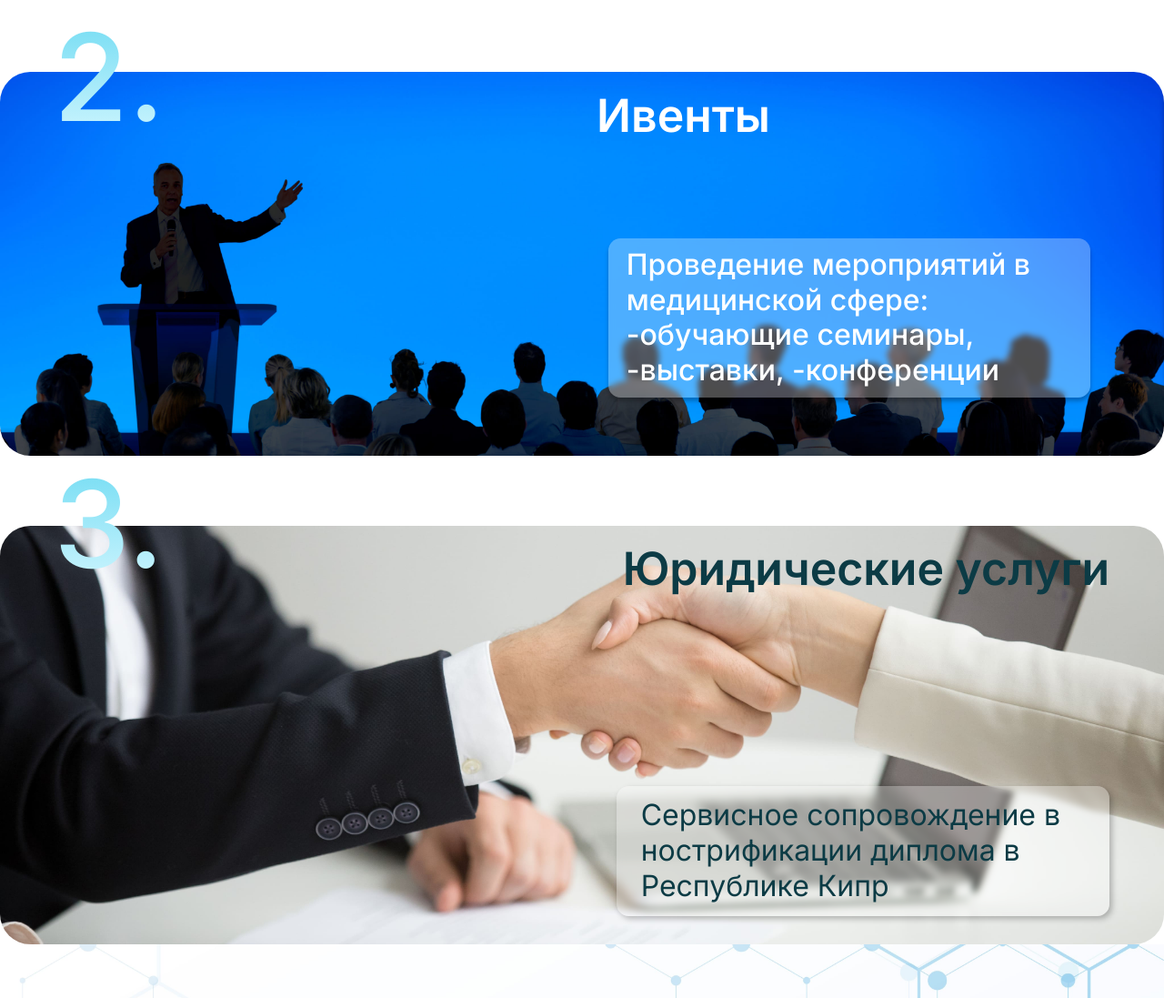
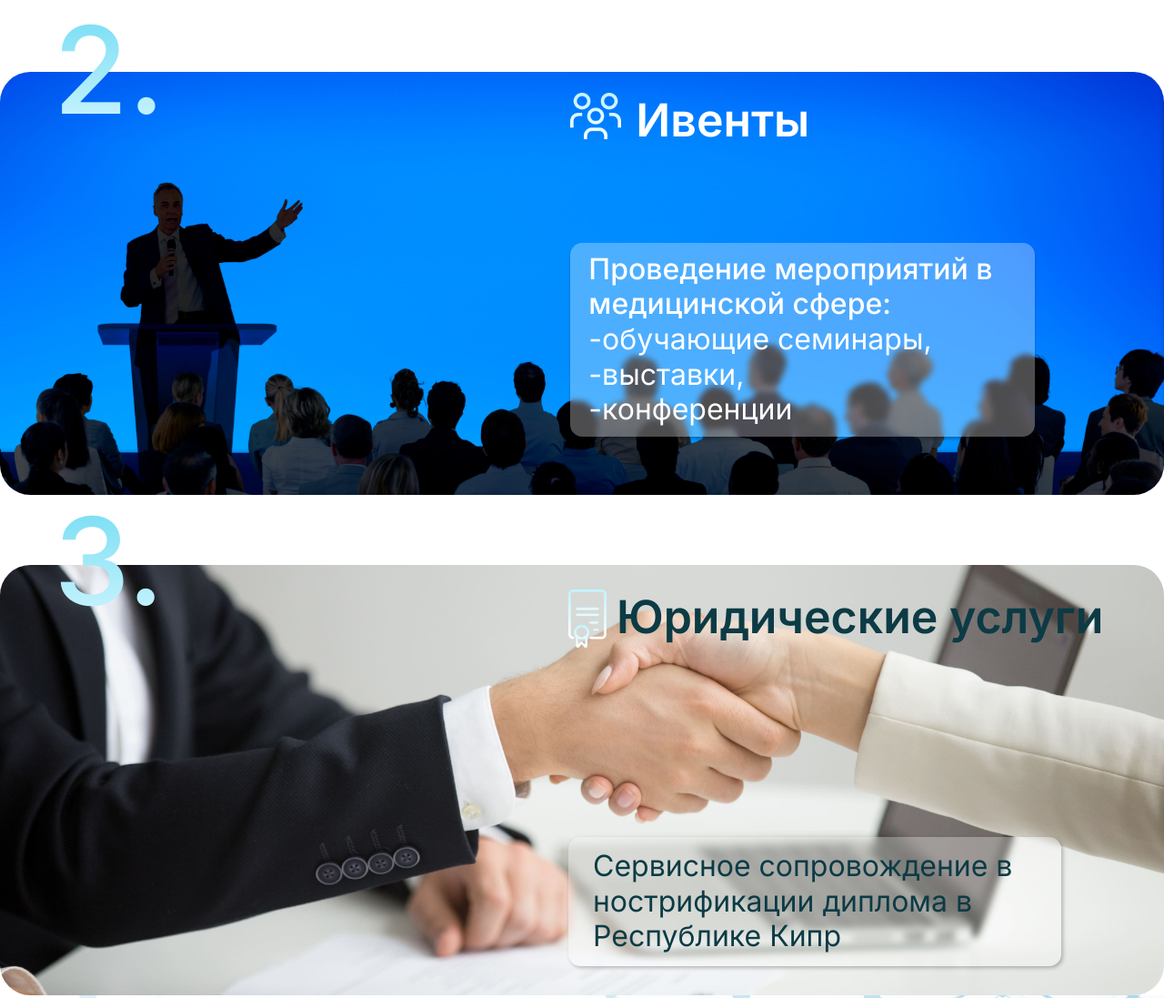
Before and after one commit to salmanbahaev/medicalsite, a plain HTML site: page index.html in a window 1280 px wide. Shown: the part 1412-2509 px from the top of the page at 91% size. Drawn offline with nearby package versions, Linux system fonts and the light colour scheme.

Commit message:
fixed errors

```diff
--- a/css/style.scss
+++ b/css/style.scss
@@ -82,8 +82,6 @@
     &__en {
         color: rgba(245, 253, 255, 0.8);
     }
-
-    &__slesh {}
 }
 
 .block2 {
@@ -151,8 +149,6 @@
         }
     }
 
-    &__image {}
-
     &__list-kadrov {
         margin-bottom: calc((100vw / 1920) * 34);
         padding-top: calc((100vw / 1920) * 15);
@@ -163,7 +159,7 @@
         font-size: calc((100vw / 1920) * 48);
         color: #0C3B45;
         background: rgba(255, 255, 255, 0.4);
-        box-shadow: 3px 3px 6px rgba(0, 0, 0, 0.25);
+        box-shadow: calc((100vw / 1920) * 3) calc((100vw / 1920) * 3) calc((100vw / 1920) * 6) rgba(0, 0, 0, 0.25);
         backdrop-filter: blur(3px);
         border-radius: calc((100vw / 1920) * 20);
 
@@ -211,14 +207,19 @@
         flex-direction: column;
     }
 
+    &__content {
+        align-self: flex-end;
+        max-width: calc((100vw / 1920) * 796);
+        margin-right: calc((100vw / 1920) * 92);
+    }
+
     &__title {
         align-self: center;
         display: flex;
         font-weight: 600;
         font-size: calc((100vw / 1920) * 75);
         line-height: calc((100vw / 1920) * 91);
-        transform: translateX(55%);
-        margin-top: calc((100vw / 1920) * 27);
+        margin-top: calc((100vw / 1920) * 34);
         margin-bottom: calc((100vw / 1920) * 156);
 
         img {
@@ -227,16 +228,13 @@
         }
     }
 
-    &__image {}
-
     &__text {
-        align-self: flex-end;
-        max-width: calc((100vw / 1920) * 796);
+        max-width: calc((100vw / 1920) * 766);
         font-weight: 500;
         font-size: calc((100vw / 1920) * 48);
         line-height: calc((100vw / 1920) * 58);
         background: rgba(255, 255, 255, 0.3);
-        box-shadow: 0px 4px 4px rgba(0, 0, 0, 0.25);
+        box-shadow: 0px calc((100vw / 1920) * 4) calc((100vw / 1920) * 4) rgba(0, 0, 0, 0.25);
         backdrop-filter: blur(3px);
         border-radius: calc((100vw / 1920) * 20);
         padding-top: calc((100vw / 1920) * 15);
@@ -244,6 +242,10 @@
         padding-left: calc((100vw / 1920) * 30);
         padding-right: calc((100vw / 1920) * 30);
         margin-bottom: calc((100vw / 1920) * 96);
+    }
+
+    &__text400 {
+        font-weight: 400;
     }
 }
 
@@ -260,7 +262,7 @@
     &__container {
         margin: 0 auto;
         padding-left: calc((100vw / 1920) * 89);
-        padding-right: calc((100vw / 1920) * 90);
+        padding-right: calc((100vw / 1920) * 100);
     }
 
     &__PSA {
@@ -281,7 +283,7 @@
     }
 
     &__title {
-        margin-top: calc((100vw / 1920) * 26);
+        margin-top: calc((100vw / 1920) * 40);
         display: flex;
         font-weight: 600;
         font-size: calc((100vw / 1920) * 75);
@@ -301,7 +303,7 @@
         font-size: calc((100vw / 1920) * 48);
         line-height: calc((100vw / 1920) * 58);
         background: rgba(255, 255, 255, 0.3);
-        box-shadow: 3px 3px 6px rgba(0, 0, 0, 0.25);
+        box-shadow: calc((100vw / 1920) * 3) calc((100vw / 1920) * 3) calc((100vw / 1920) * 6) rgba(0, 0, 0, 0.25);
         backdrop-filter: blur(3px);
         padding: calc((100vw / 1920) * 20) calc((100vw / 1920) * 40);
         border-radius: calc((100vw / 1920) * 20);
@@ -336,12 +338,13 @@
     &__name,
     &__tel,
     &__mail {
+        position: relative;
         font-weight: 400;
         font-size: calc((100vw / 1920) * 36);
         line-height: calc((100vw / 1920) * 44);
         width: 100%;
         background: rgba(0, 0, 0, 0.05);
-        box-shadow: inset 5px 5px 5px rgba(12, 59, 69, 0.25);
+        box-shadow: inset calc((100vw / 1920) * 5) calc((100vw / 1920) * 5) calc((100vw / 1920) * 5) rgba(12, 59, 69, 0.25);
         backdrop-filter: blur(4px);
         border-radius: calc((100vw / 1920) * 10);
         height: calc((100vw / 1920) * 100);
--- a/index.html
+++ b/index.html
@@ -43,8 +43,9 @@
 			<div class="block3__container">
 				<div class="block3__PSA">1.</div>
 				<div class="block3__row">
+					<div class="block3__wrapper">
 						<div class="block3__title">
-						<div class="block3__image"><img src="../Первый заказ/img/icon.png" alt=""></div>
+							<div class="block3__image"><img src="./img/icon.png" alt=""></div>
 							<h2>Кадровое агентство</h2>
 						</div>
 						<div class="block3__list-kadrov">
@@ -57,19 +58,25 @@
 					</div>
 				</div>
 			</div>
+		</div>
 		<div class="block4">
 			<div class="block4__container">
 				<div class="block4__PSA">2.</div>
 				<div class="block4__row">
+
+					<div class="block4__content">
 						<div class="block4__title">
-						<div class="block4__image"><img src="../Первый заказ/img/icon2.png" alt=""></div>
+							<div class="block4__image"><img src="./img/icon2.png" alt=""></div>
 							<h2>Ивенты</h2>
 						</div>
 						<div class="block4__text">
-						<p> Проведение мероприятий в медицинской сфере:
-							-обучающие семинары,
-							-выставки,
-							-конференции</p>
+							<p> Проведение мероприятий в медицинской сфере:</p>
+							<p class="block4__text400">
+								-обучающие семинары, <br>
+								-выставки, <br>
+								-конференции
+							</p>
+						</div>
 					</div>
 				</div>
 			</div>
@@ -78,12 +85,14 @@
 			<div class="block5__container">
 				<div class="block5__PSA">3.</div>
 				<div class="block5__row">
+					<div class="block5__wrapper">
 						<div class="block5__title">
-						<img src="../Первый заказ/img/icon3.png" alt="">
+							<img src="./img/icon3.png" alt="">
 							<h2>Юридические услуги</h2>
 						</div>
 						<div class="block5__text">
 							<p>Сервисное сопровождение в нострификации диплома в Республике Кипр</p>
+						</div>
 					</div>
 				</div>
 			</div>
@@ -94,9 +103,9 @@
 					данные и дождитесь звонка:</div>
 				<div class="inputs__container">
 					<form action="#" method="post" enctype="multipart/form-data">
-						<div><input class="inputs__name" type="text" placeholder="" name="username" value=""></div>
-						<div><input class="inputs__tel" type="tel" placeholder="" name="phone" value=""></div>
-						<div><input class="inputs__mail" type="email" placeholder="" name="email" value=""></div>
+						<div><input class="inputs__name" type="text" placeholder="Имя" name="username" value=""></div>
+						<div><input class="inputs__tel" type="tel" placeholder="Мобильный номер" name="phone" value=""></div>
+						<div><input class="inputs__mail" type="email" placeholder="Email" name="email" value=""></div>
 						<button class="inputs__btn" type="submit">Перезвоните мне</button>
 					</form>
 				</div>
```
Also changed, not shown: css/style.css. Lines whose indentation alone changed are shown as unchanged.
